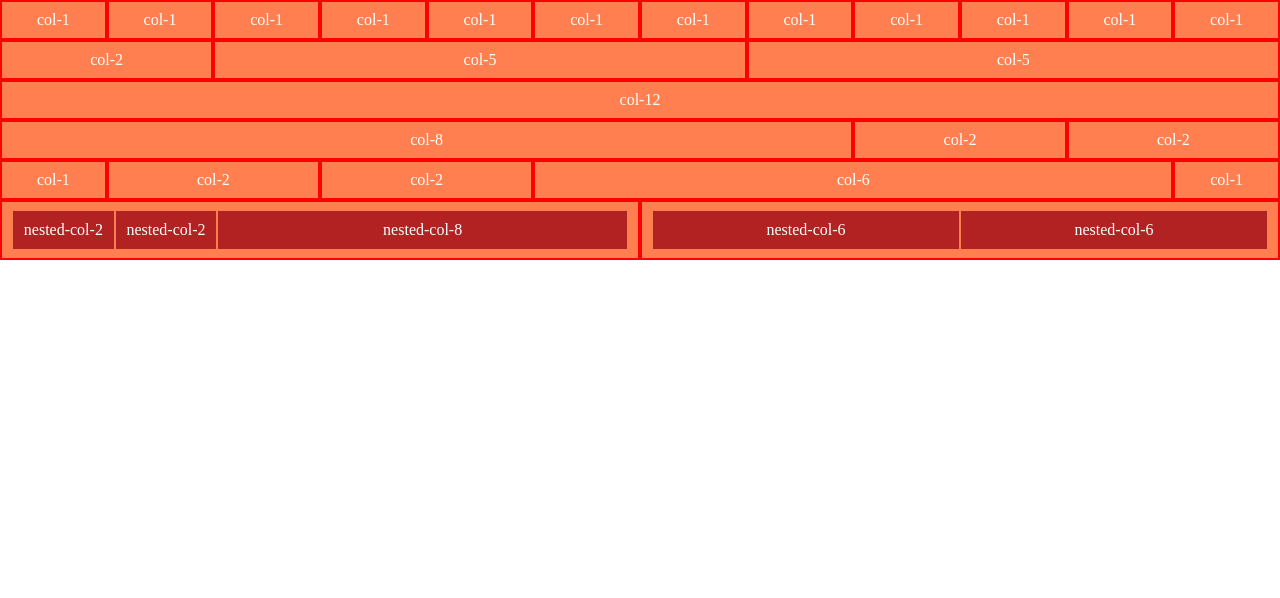
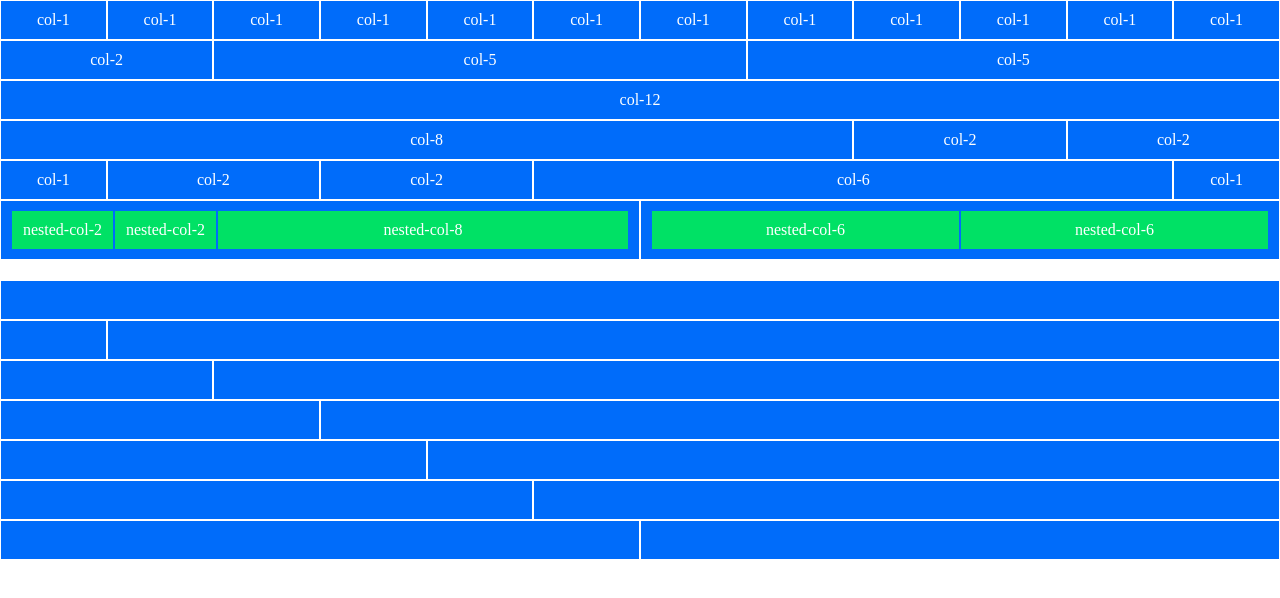
Before and after one commit to Fede180600/html-css-12bool, a plain HTML site: page index.html in a window 1280 px wide. Drawn offline with Linux system fonts and the light colour scheme.

Commit message:
second-ex-done

```diff
--- a/css/12bool.css
+++ b/css/12bool.css
@@ -3,6 +3,10 @@
     margin: 0;
     padding: 0;
     box-sizing: border-box;
+}
+
+.mb-20 {
+    margin-bottom: 20px;
 }
 
 .container-fluid {
--- a/css/style.css
+++ b/css/style.css
@@ -3,14 +3,14 @@
 }
 
 .col {
-    background-color: coral;
+    background-color: #006cfa;
     color: white;
-    border: 2px solid red;
+    border: .5px solid white;
 }
 
 .nested-col {
-    background-color: firebrick;
-    border: 1px solid coral;
+    background-color: #00e165;
+    border: .5px solid #006cfa;
 }
 
 .padding-10 {
--- a/index.html
+++ b/index.html
@@ -9,7 +9,7 @@
     <link rel="stylesheet" href="css/style.css">
 </head>
 <body>
-    <div class="container-fluid">
+    <div class="container-fluid mb-20">
 
         <div class="row">
             <div class="col col-1">col-1</div>
@@ -62,5 +62,42 @@
             </div>
         </div>
     </div>
+
+    <div class="container-fluid">
+
+        <div class="row">
+            <div class="col col-12"></div>
+        </div>
+
+        <div class="row">
+            <div class="col col-1"></div>
+            <div class="col col-11"></div>
+        </div>
+
+        <div class="row">
+            <div class="col col-2"></div>
+            <div class="col col-10"></div>
+        </div>
+
+        <div class="row">
+            <div class="col col-3"></div>
+            <div class="col col-9"></div>
+        </div>
+
+        <div class="row">
+            <div class="col col-4"></div>
+            <div class="col col-8"></div>
+        </div>
+
+        <div class="row">
+            <div class="col col-5"></div>
+            <div class="col col-7"></div>
+        </div>
+
+        <div class="row">
+            <div class="col col-6"></div>
+            <div class="col col-6"></div>
+        </div>
+    </div>
 </body>
 </html>
```
